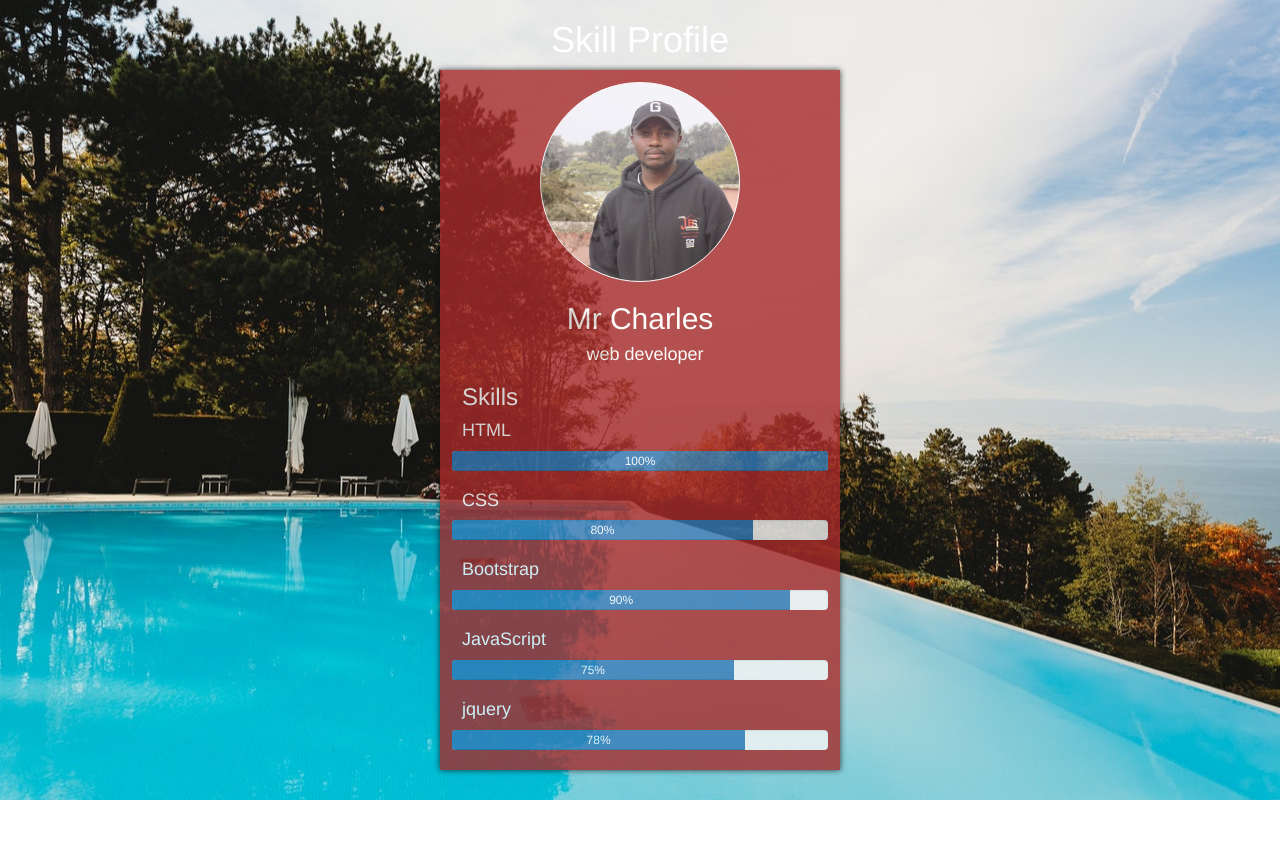
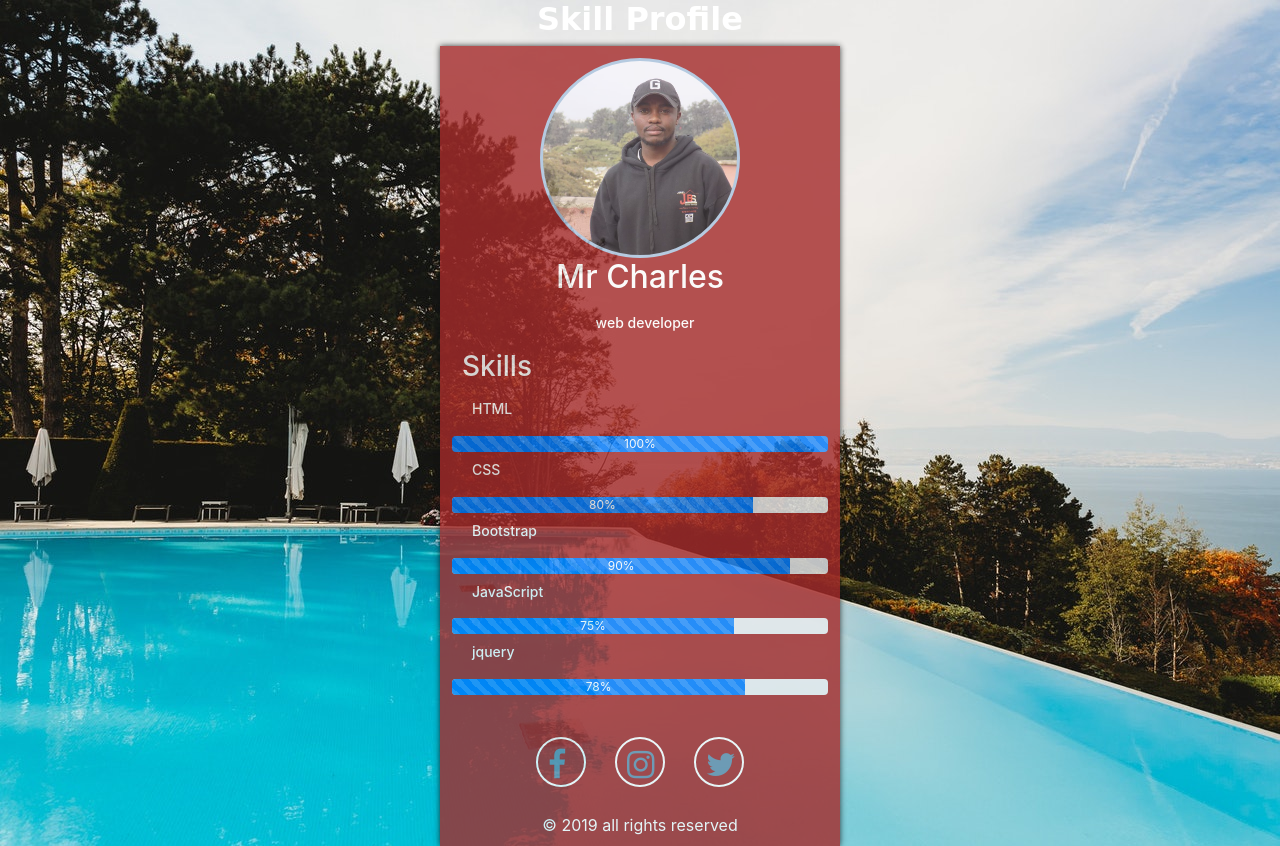
Before and after one commit to WairimuCharles/portfolio, a plain HTML site: page index.html in a window 1280 px wide. Before the commit the page ends 800 px from the top, so only its background shows below. Drawn offline with nearby package versions, Linux system fonts and the light colour scheme.

Commit message:
add progressive bars, social icons, and copyright

```diff
--- a/css/style.css
+++ b/css/style.css
@@ -6,6 +6,9 @@
 h1{
   color: #fff;
   text-align: center;
+  font-size: 2em;
+  font-family: cursive;
+  font-weight: bold;
 }
 body{
   background-image: url("../images/pool.jpg");
@@ -17,7 +20,7 @@ body{
 }
 .wrap{
   width: 400px;
-  height: 700px;
+  height: 800px;
   margin-left: auto;
   margin-right: auto;
   box-shadow: 0px 0px 6px 0px #111;
@@ -30,7 +33,7 @@ body{
   background-repeat: no-repeat;
   background-size: cover;
   background-position: center;
-  border: 1px solid #fff;
+  border: 3px solid #a9c3df;
   width: 200px;
   height: 200px;
   border-radius: 200px;
@@ -57,4 +60,46 @@ h3{
 h4{
   color: #fff;
   margin-left: 10px;
+  font-size: 14px;
+  padding: 10px;
 }
+.social-icons{
+  display: block;
+  text-align: center;
+  margin-top: 1em;
+  font-size: 2em;
+  color: #678fac;
+}
+.social-icons ul li{
+  display: inline-flex;
+  border: 2px solid #fff;
+  width: 50px;
+  height: 50px;
+  text-align: center;
+  padding: 10px;
+  border-radius: 25px;
+  margin: 10px;
+}
+.social-icons ul a{
+  display: block;
+  transition: 0.5s all;
+    -webkit-transition: 0.5s all;
+    -moz-transition: 0.5s all;
+    -o-transition: 0.5s all;
+    -ms-transition: 0.5s all;
+}
+.social-icons a:hover {
+  transform: rotateY(360deg);
+}
+.footer{
+  text-align: center;
+  color: #fff;
+}
+@media (max-width: 320px){
+  .wrap{
+    width: 100%;
+  }
+  .social-icon{
+    font-size: 20px;
+  }
+}
--- a/index.html
+++ b/index.html
@@ -4,9 +4,18 @@
   <title>skills portfolio</title>
   <meta charset="utf-8">
   <meta name="viewport" content="width=device-width, initial-scale=1">
-  <link rel="stylesheet" href="https://maxcdn.bootstrapcdn.com/bootstrap/3.4.0/css/bootstrap.min.css">
-  <script src="https://ajax.googleapis.com/ajax/libs/jquery/3.3.1/jquery.min.js"></script>
-  <script src="https://maxcdn.bootstrapcdn.com/bootstrap/3.4.0/js/bootstrap.min.js"></script>
+  <!-- Latest compiled and minified CSS -->
+<link rel="stylesheet" href="https://maxcdn.bootstrapcdn.com/bootstrap/4.3.1/css/bootstrap.min.css">
+
+<!-- jQuery library -->
+<script src="https://ajax.googleapis.com/ajax/libs/jquery/3.3.1/jquery.min.js"></script>
+
+<!-- Popper JS -->
+<script src="https://cdnjs.cloudflare.com/ajax/libs/popper.js/1.14.7/umd/popper.min.js"></script>
+
+<!-- Latest compiled JavaScript -->
+<script src="https://maxcdn.bootstrapcdn.com/bootstrap/4.3.1/js/bootstrap.min.js"></script>
+<link rel="stylesheet" href="https://cdnjs.cloudflare.com/ajax/libs/font-awesome/4.7.0/css/font-awesome.min.css">
   <link rel="stylesheet"type="text/css"href="css/style.css">
 </head>
 <body>
@@ -21,23 +30,33 @@
             <h3>Skills</h3>
             <h4>HTML</h4>
             <div class="progress">
-  <div class="progress-bar bg-info .progress-bar-animated" role="progressbar" style="width: 100%" aria-valuenow="25" aria-valuemin="0" aria-valuemax="100">100%</div>
+  <div class="progress-bar bg-mute progress-bar-striped progress-bar-animated" role="progressbar" style="width: 100%" aria-valuenow="25" aria-valuemin="0" aria-valuemax="100">100%</div>
 </div>
 <h4>CSS</h4>
 <div class="progress">
-  <div class="progress-bar bg-info .progress-bar-animated" role="progressbar" style="width: 80%" aria-valuenow="50" aria-valuemin="0" aria-valuemax="100">80%</div>
+  <div class="progress-bar bg-mute progress-bar-striped progress-bar-animated" role="progressbar" style="width: 80%" aria-valuenow="50" aria-valuemin="0" aria-valuemax="100">80%</div>
 </div>
 <h4>Bootstrap</h4>
 <div class="progress">
-  <div class="progress-bar bg-info .progress-bar-animated" role="progressbar" style="width: 90%" aria-valuenow="75" aria-valuemin="0" aria-valuemax="100">90%</div>
+  <div class="progress-bar bg-mute progress-bar-striped progress-bar-animated" role="progressbar" style="width: 90%" aria-valuenow="75" aria-valuemin="0" aria-valuemax="100">90%</div>
 </div>
 <h4>JavaScript</h4>
 <div class="progress">
-  <div class="progress-bar bg-danger .progress-bar-animated" role="progressbar" style="width: 75%" aria-valuenow="100" aria-valuemin="0" aria-valuemax="100">75%</div>
+  <div class="progress-bar bg-mute progress-bar-striped progress-bar-striped .progress-bar-animated" role="progressbar" style="width: 75%" aria-valuenow="100" aria-valuemin="0" aria-valuemax="100">75%</div>
 </div>
 <h4>jquery</h4>
 <div class="progress">
-  <div class="progress-bar bg-danger .progress-bar-animated" role="progressbar" style="width: 78%" aria-valuenow="100" aria-valuemin="0" aria-valuemax="100">78%</div>
+  <div class="progress-bar bg-mute progress-bar-striped progress-bar-animated" role="progressbar" style="width: 78%" aria-valuenow="100" aria-valuemin="0" aria-valuemax="100">78%</div>
+</div>
+<div class= "social-icons">
+  <ul>
+    <li><i class="fa fa-facebook"></i></li>
+    <li><i class="fa fa-instagram"></i></li>
+    <li><i class="fa fa-twitter"></i></li>
+  </ul>
+</div>
+<div class="footer">
+ &copy 2019 all rights reserved
 </div>
        </div>
        </div>
```
